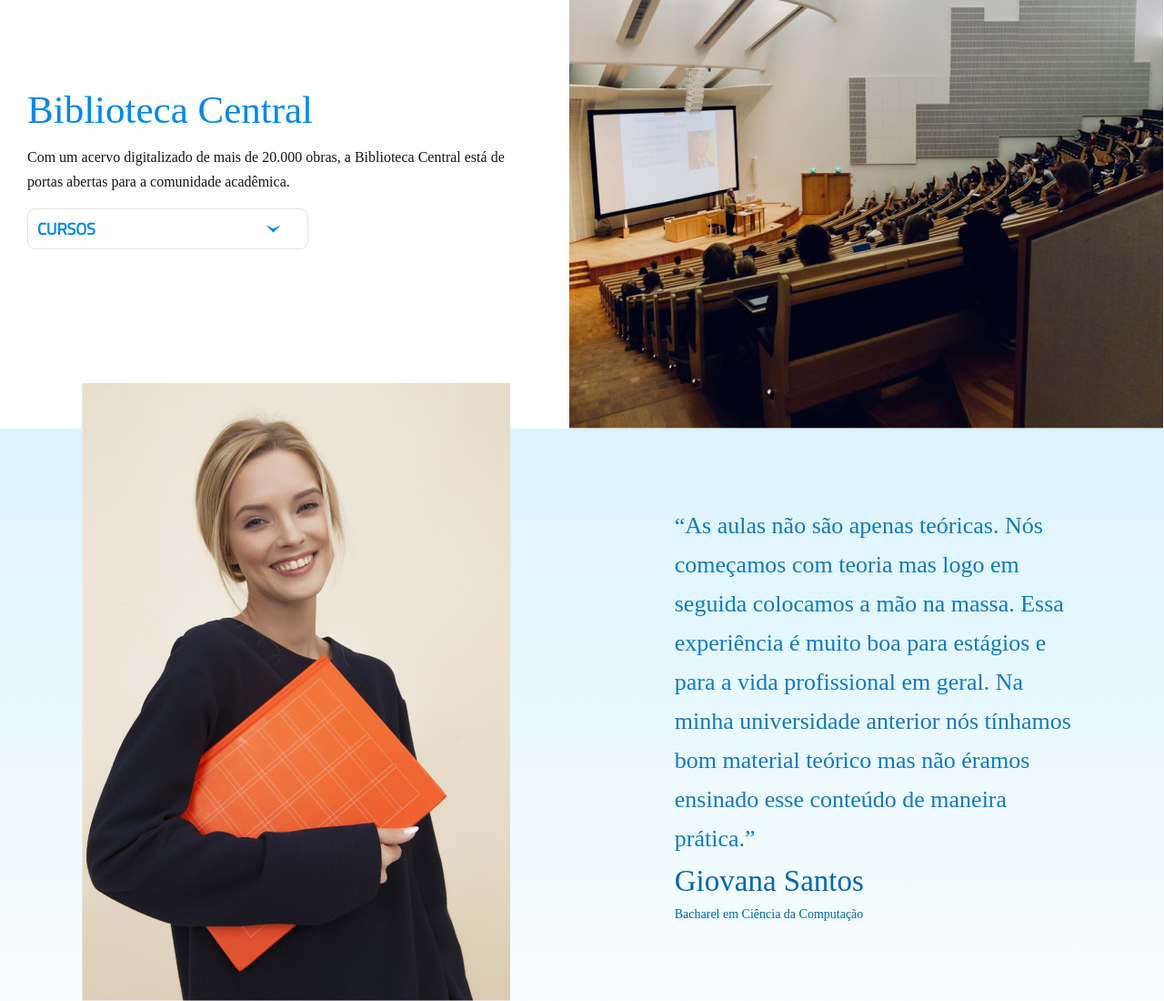
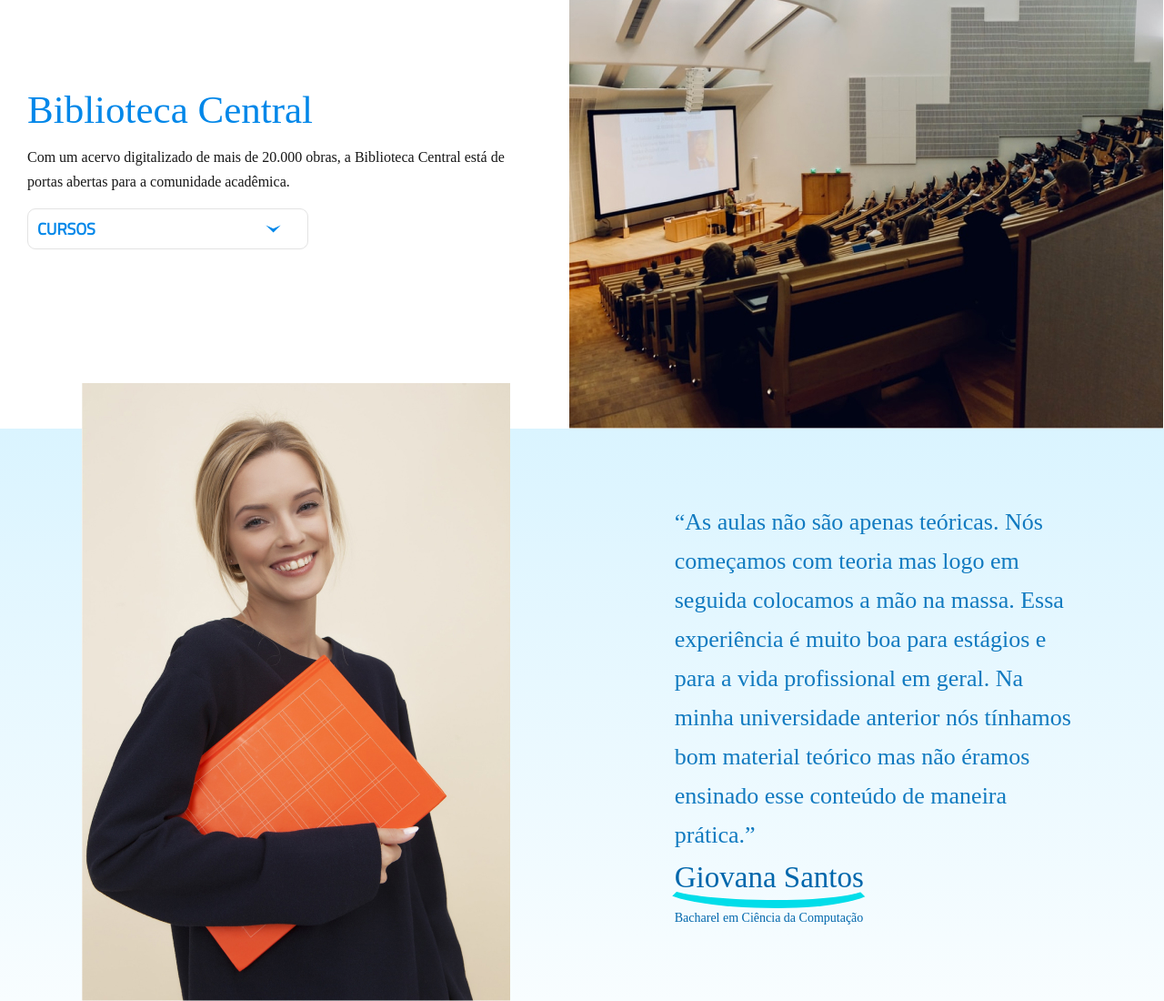
Before and after one commit to lucas-chave/desafio-atrium, a React (Create React App) app in the folder atrium/: page / in a window 1280 px wide. Shown: the part 1633-2733 px from the top of the page at 91% size. Built offline with nearby package versions, Linux system fonts and the light colour scheme; a web font is replaced by a local one.

Commit message:
adding trace

```diff
--- a/atrium/src/components/SectionQuote.js
+++ b/atrium/src/components/SectionQuote.js
@@ -55,6 +55,16 @@ const ContainerText = styled.div`
     font-size: 33px;
     line-height: 51px;
     color: #0067AC;
+    &::after {
+      content: '';
+      display: block;
+      width: 220px;
+      height: 30px;
+      border: solid 9px #000;
+      border-color: transparent transparent #01DDE9 transparent;
+      border-radius: 50px 10px 160px 80%/35px;
+      margin: -40px 0 0 -16px;
+    }
   }
   h5 {
     margin: 0;
```
